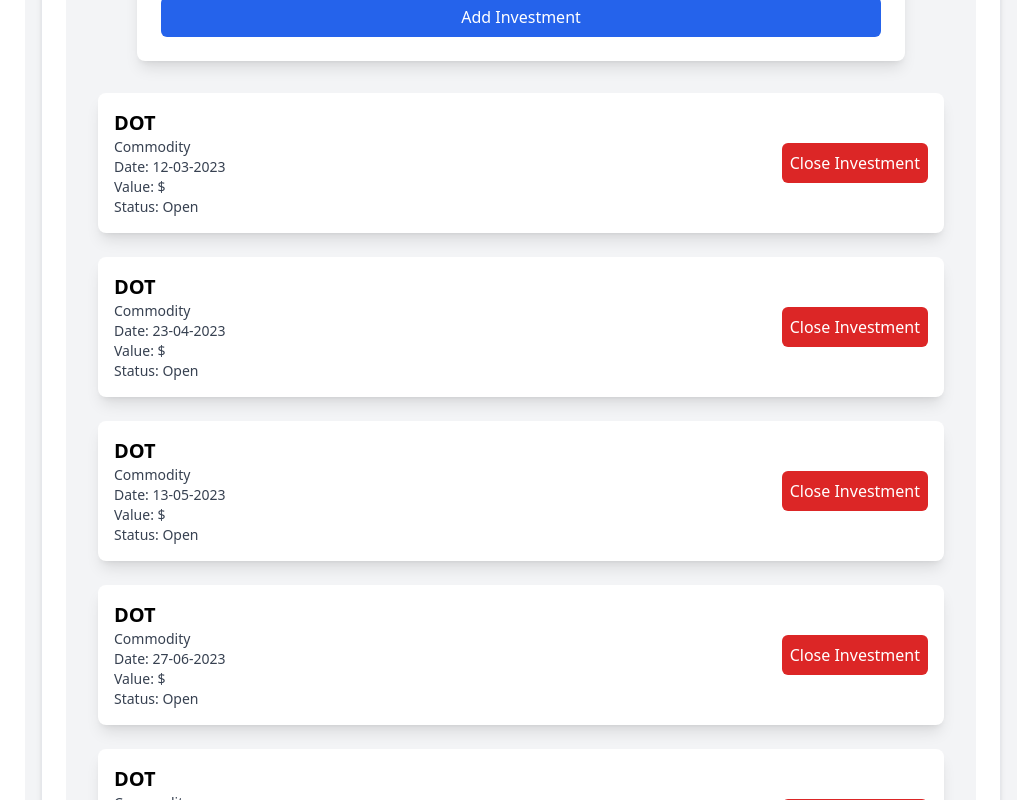
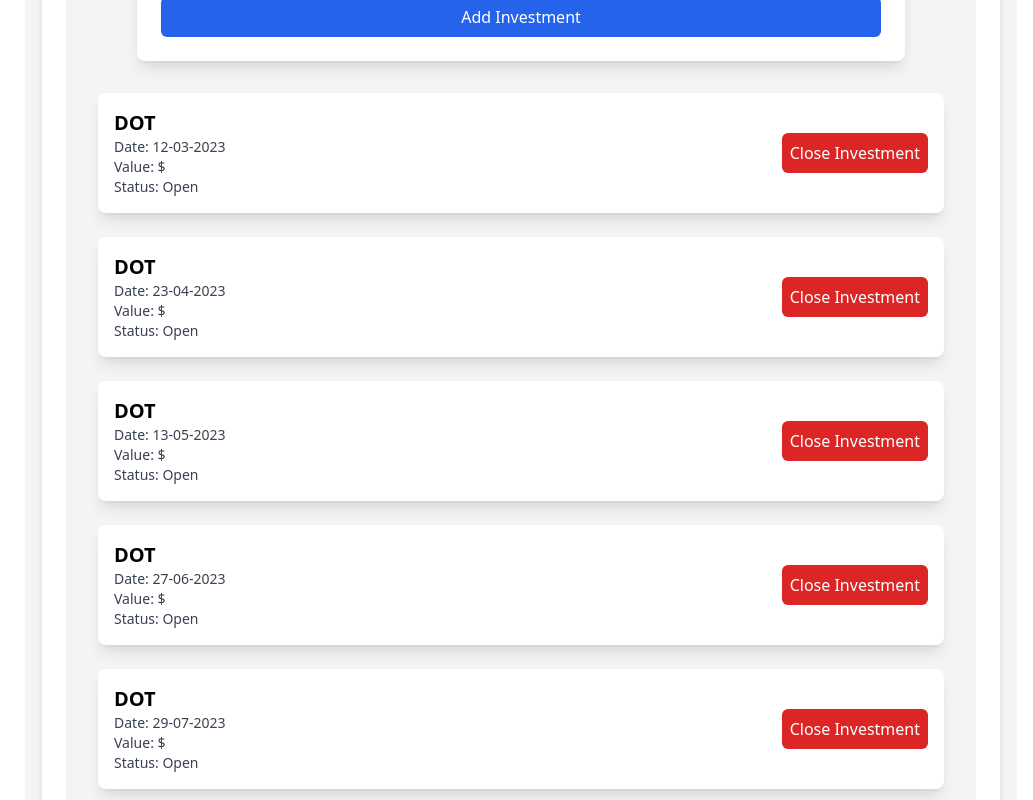
Before and after one commit to RosenGeorgievvv/investment-tracker-tool, a React (Create React App) app: page /dashboard in a window 1280 px wide. Shown: the part 1960-2760 px from the top of the page, without its empty margins (247-1280 px from the left). Built offline with nearby package versions, Linux system fonts and the light colour scheme.

Commit message:
Update CardBasedPanel.jsx

```diff
--- a/src/components/CardBasedPanel.jsx
+++ b/src/components/CardBasedPanel.jsx
@@ -7,7 +7,6 @@ const InvestmentCard = () => {
       ...transaction,
       id: `${investment.name}-${index}`,
       name: investment.name,
-      type: investment.iconUrl ? "Company" : "Commodity",
       status: transaction.open ? "Open" : "Closed",
     }));
     return acc.concat(transactions);
```
